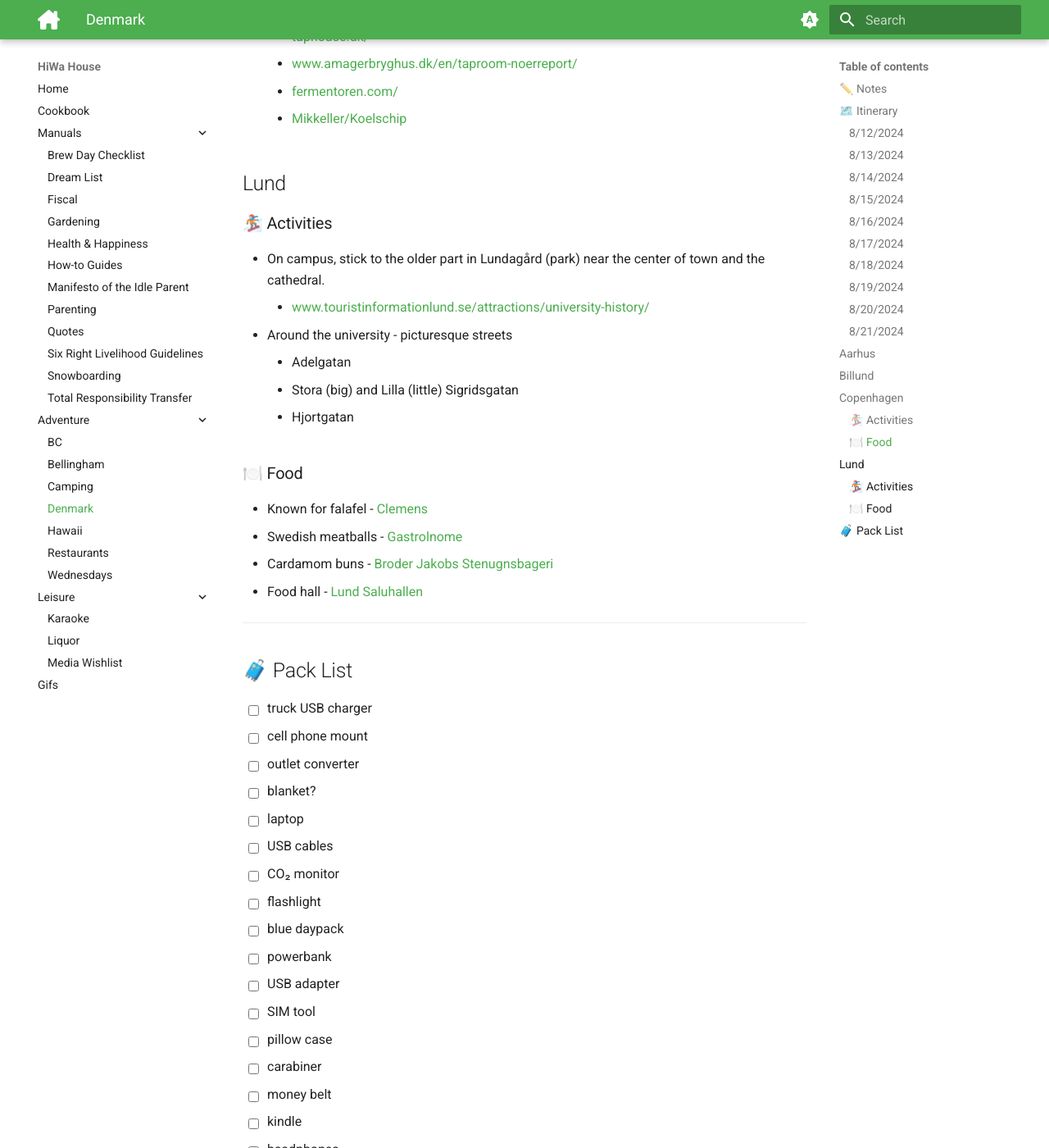
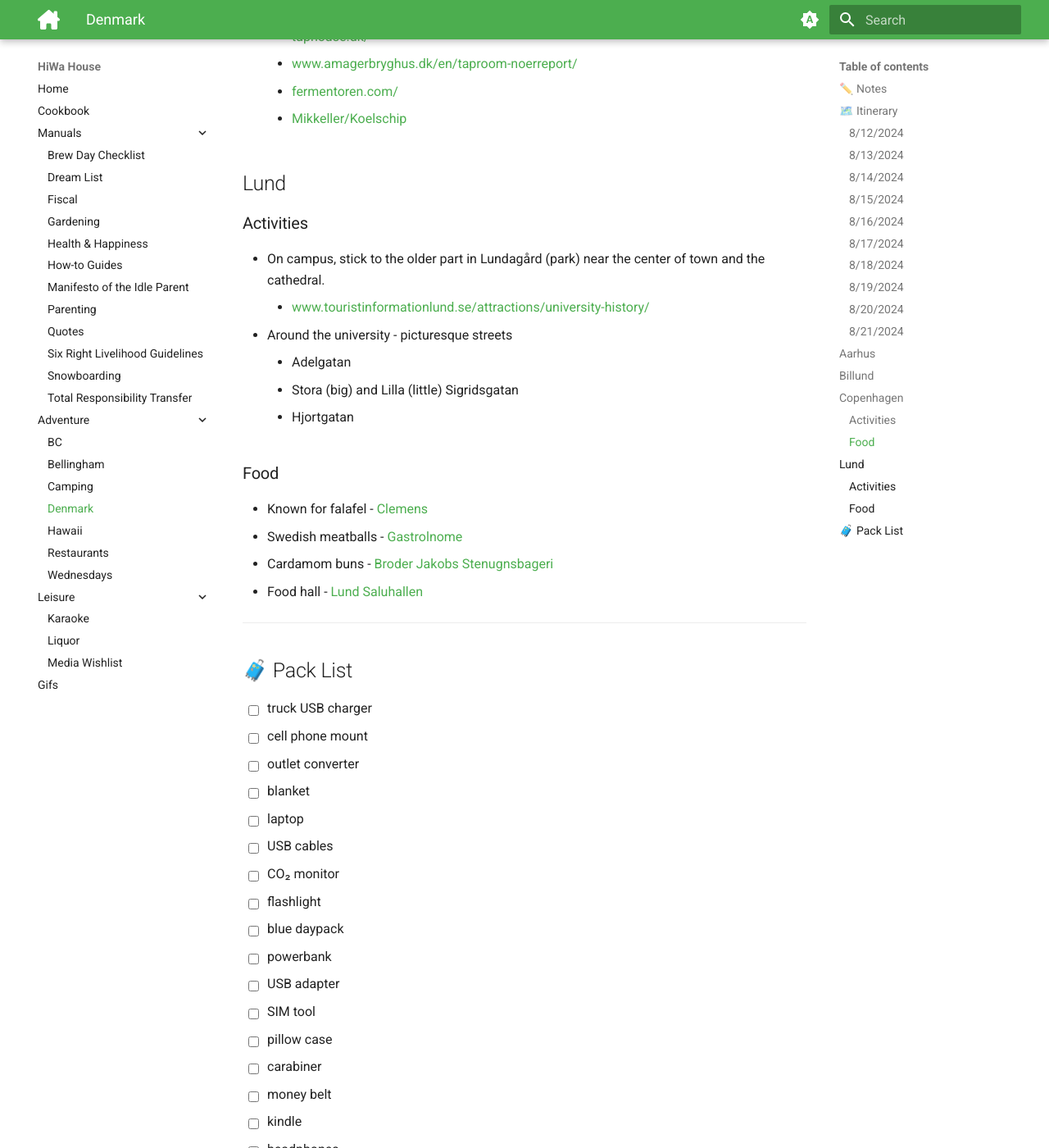
Before and after one commit to hiwa-house/teletraan, an MkDocs documentation site: the page built from docs/adventure/denmark.md, in a window 1280 px wide and 1400 px high, scrolled down 4990 px. Shown: the whole window at 82% size. Built offline with MkDocs 1.6.1 and Material for MkDocs 9.7.7, drawn with Linux system fonts in a browser that asks for light colours; comment, search, counter and statistics services are not loaded; some of the changed text lies outside the part shown.

```diff
--- a/docs/adventure/denmark.md
+++ b/docs/adventure/denmark.md
@@ -79,7 +79,7 @@
 * https://natmus.dk/museer-og-slotte/kongernes-jelling/
 
 ## Copenhagen
-### 🏂 Activities
+### Activities
 * https://denblaaplanet.dk/en/
 * https://natmus.dk/museer-og-slotte/nationalmuseet/
 * https://natmus.dk/museer-og-slotte/frilandsmuseet/
@@ -91,7 +91,7 @@
 
 * https://www.visitcopenhagen.com/copenhagen/planning/tivoli-gardens-gdk424504
 
-### 🍽️ Food
+### Food
 * [CPH Airport](https://go-hotel.com/en/where-to-eat-in-copenhagen-airport)
 * **Picnic**
 	* Drinking in public is allowed; common to buy a beer and enjoy in the park.
@@ -148,7 +148,7 @@
 
 ## Lund
 
-### 🏂 Activities
+### Activities
 * On campus, stick to the older part in Lundagård (park) near the center of town and the cathedral.
 	* https://www.touristinformationlund.se/attractions/university-history/
 * Around the university - picturesque streets
@@ -156,7 +156,7 @@
 	* Stora (big) and Lilla (little) Sigridsgatan
 	* Hjortgatan
 
-### 🍽️ Food
+### Food
 * Known for falafel - [Clemens](https://www.facebook.com/p/Clemens-Falafel-100064112107485/)
 * Swedish meatballs - [Gastrolnome](https://gastronome.se/en/)
 * Cardamom buns - [Broder Jakobs Stenugnsbageri](https://www.broderjakobs.se/)
@@ -168,7 +168,7 @@
 - [ ] truck USB charger
 - [ ] cell phone mount
 - [ ] outlet converter
-- [ ] blanket?
+- [ ] blanket
 - [ ] laptop
 - [ ] USB cables
 - [ ] CO₂ monitor
```
Also changed, not shown: other parts of docs/adventure/denmark.md (+2 -1 lines).
